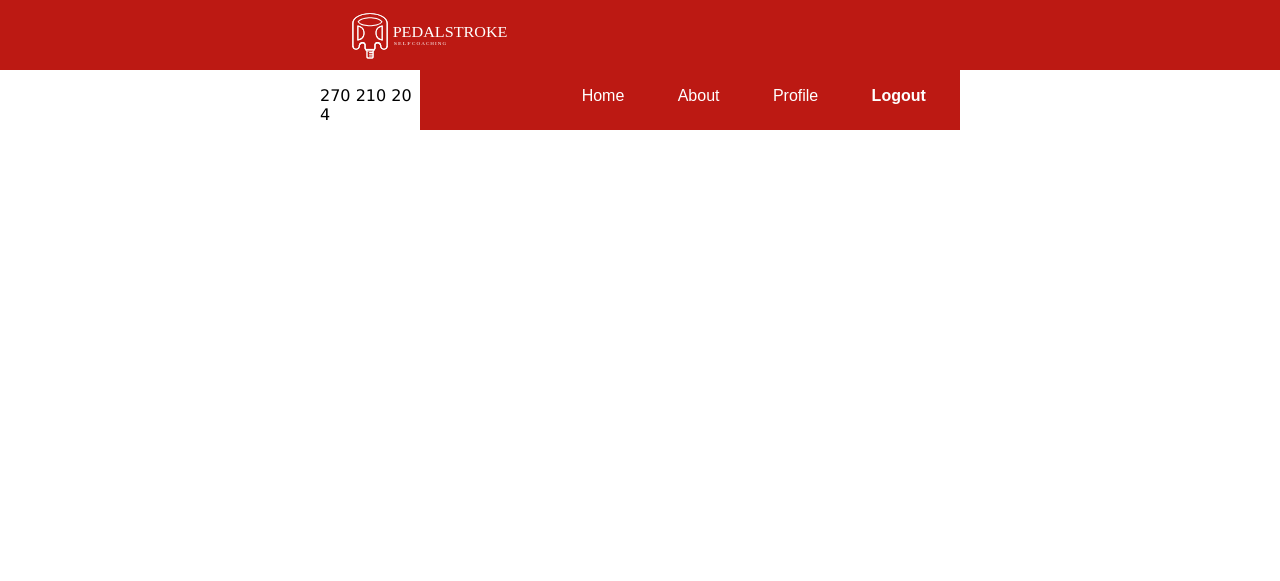
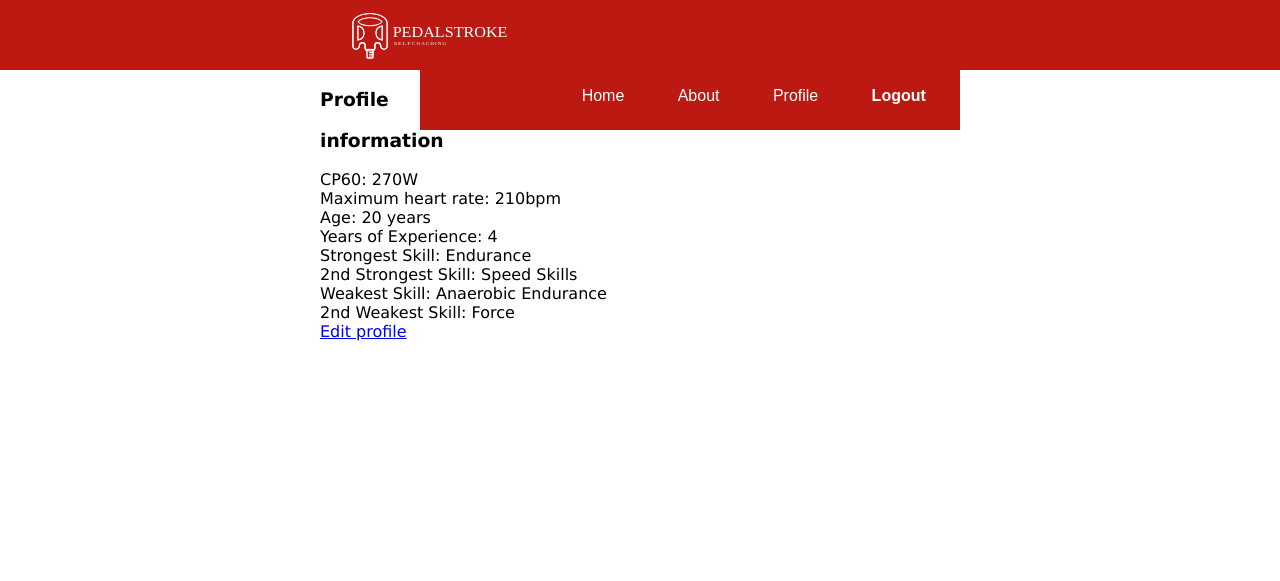
Before and after one commit to bodommer/pedalStroke_django, a Django app: page /plan/9/profile/ in a window 1280 px wide. Shown: the top 581 px of the page. Run offline with Django 3.2, Linux system fonts and the light colour scheme; a user stored in the database is signed in; data comes from the database, SQL or seed files in the repository; both versions use the stored data as it was after the commit; parts of the project's set-up code (start-up, migrations or seed data) failed here and were passed over.

Commit message:
Edit Profile
The user can now check other users' profiles and edit own.

```diff
--- a/plan/model/Profile.py
+++ b/plan/model/Profile.py
@@ -5,12 +5,12 @@ from django.dispatch import receiver
 
 class Profile(models.Model):
     SKILL_CHOICES = (
-        ('endurance', 'Endurance'),
-        ('force', 'Force'),
-        ('speedSkills', 'Speed Skills'),
-        ('eForce', 'Endurance Force'),
-        ('aEndurance', 'Anaerobic Endurance'),
-        ('maxPower', 'Maximum Power')
+        ('Endurance', 'Endurance'),
+        ('Force', 'Force'),
+        ('Speed Skills', 'Speed Skills'),
+        ('Endurance Force', 'Endurance Force'),
+        ('Anaerobic Endurance', 'Anaerobic Endurance'),
+        ('Maximum Power', 'Maximum Power')
     )
 
     user = models.OneToOneField(User, on_delete=models.CASCADE)
@@ -32,6 +32,16 @@ class Profile(models.Model):
     def __str__(self):
         return "{} ({})".format(self.name, self.age)
 
+    def updateData(self, field):
+        self.cp60 = field['cp60']
+        self.maxHR = field['maxHR']
+        self.age = field['age']
+        self.yearsOfExperience = field['yearsOfExperience']
+        self.strong1 = field['strong1']
+        self.strong2 = field['strong2']
+        self.weak1 = field['weak1']
+        self.weak2 = field['weak2']
+
 @receiver(post_save, sender=User)
 def update_user_profile(sender, instance, created, **kwargs):
     if created:
--- a/plan/templates/plan/profile.html
+++ b/plan/templates/plan/profile.html
@@ -1,18 +1,23 @@
 {% extends "plan/base_logged.html" %}
 
 {% block content %}
-	<p>
 	{% if user %}
-		{{ user.profile.cp60 }}
-		{{ user.profile.maxHR }}
-		{{ user.profile.age }}
-		{{ user.profile.yearsOfExperience }}
-		{{ user.profile.Strong1 }}
-		{{ user.profile.Strong2 }}
-		{{ user.profile.Weak1 }}
-		{{ user.profile.Weak2 }}
+		<h3>Profile information</h3>
+		<p>
+		CP60: {{ user.profile.cp60 }}W<br>
+		Maximum heart rate: {{ user.profile.maxHR }}bpm<br>
+		Age: {{ user.profile.age }} years<br>
+		Years of Experience: {{ user.profile.yearsOfExperience }}<br>
+		Strongest Skill: {{ user.profile.strong1 }}<br>
+		2nd Strongest Skill: {{ user.profile.strong2 }}<br>
+		Weakest Skill: {{ user.profile.weak1 }}<br>
+		2nd Weakest Skill: {{ user.profile.weak2 }}<br>
+
+		{% if owner %}
+			<a href="{% url 'plan:profile edit' user.id %}">Edit profile</a>
+		{% endif %}
 	{% else %}
-		Invalid data!
+		<p>Invalid data!
 	{% endif %}
 	</p>
 {% endblock %}
--- a/plan/views.py
+++ b/plan/views.py
@@ -14,7 +14,7 @@ from django.shortcuts import render, redirect
 from django.utils.encoding import force_bytes, force_text
 from django.utils.http import urlsafe_base64_encode, urlsafe_base64_decode
 from django.template.loader import render_to_string
-from plan.forms import SignupForm
+from plan.forms import SignupForm, EditProfileForm
 from plan.tokens import account_activation_token
 from django.contrib.auth import login, authenticate
 from django.contrib.auth.views import logout_then_login
@@ -61,41 +61,55 @@ class UserView(generic.View):
         return render(request, 'plan/login.html', {'form': form})
 
     def sign_up(request):
-        if request.method == 'POST':
-            form = SignupForm(request.POST)
-            if form.is_valid():
-                user = form.save()
-                user.refresh_from_db()
-                user.save()
-                current_site = get_current_site(request)
-                subject = 'Activate Your MySite Account'
-                message = render_to_string('plan/acc_activate_email.html', {
-                    'user':user,
-                    'domain':current_site.domain,
-                    'uid': urlsafe_base64_encode(force_bytes(user.pk)),
-                    'token': account_activation_token.make_token(user),
-                })
-                mail_subject = 'Activate your blog account.'
-                to_email = form.cleaned_data.get('email')
-                email = EmailMessage(mail_subject, message, to=[to_email])
-                email.send()
-                return render(request, 'registration/confirmation_email_sent.html')
-        else:
-            form = SignupForm()
-        return render(request, 'plan/sign_up.html', {'form': form})
+        if request.user.is_authenticated():
+            if request.method == 'POST':
+                form = SignupForm(request.POST)
+                if form.is_valid():
+                    user = form.save()
+                    user.refresh_from_db()
+                    user.save()
+                    current_site = get_current_site(request)
+                    subject = 'Activate Your MySite Account'
+                    message = render_to_string('plan/acc_activate_email.html', {
+                        'user':user,
+                        'domain':current_site.domain,
+                        'uid': urlsafe_base64_encode(force_bytes(user.pk)),
+                        'token': account_activation_token.make_token(user),
+                    })
+                    mail_subject = 'Activate your blog account.'
+                    to_email = form.cleaned_data.get('email')
+                    email = EmailMessage(mail_subject, message, to=[to_email])
+                    email.send()
+                    return render(request, 'registration/confirmation_email_sent.html')
+            else:
+                form = SignupForm()
+            return render(request, 'plan/sign_up.html', {'form': form})
+        messages = ('You are already logged in!',)
+        return render(request, 'default_sites/message_site.html', {'messages': messages})
 
     def profile(request, user_id):
         if request.user.is_authenticated:
-            return render(request, 'plan/profile.html')
+            return render(request, 'plan/profile.html', {'owner': True})
         messages = ('To see the profile, please, log in.',)
         return render(request, 'default_sites/message_site.html', {'messages': messages})
 
     def profileEdit(request, user_id):
         if request.user.is_authenticated:
-            return render(request, 'plan/profile_edit.html')
+            csrf_protect
+            if request.method == 'POST':
+                form = EditProfileForm(request.POST)
+                if form.is_valid():
+                    data = form.cleaned_data
+                    user = User.objects.filter(id=user_id)[0]
+                    user.profile.updateData(data)
+                    user.save()
+                    string = '/plan/' + str(user_id) + '/profile/'
+                    return HttpResponseRedirect(string)
+            else:
+                form = EditProfileForm()
+            return render(request, 'plan/profile_edit.html', {'form': form})
         messages = ('To see the profile, please, log in.',)
         return render(request, 'default_sites/message_site.html', {'messages': messages})
-
 
     def activate(request, uidb64, token):
         try:
@@ -127,7 +141,7 @@ class SeasonView(generic.View):
 
     def season(request, user_id, season_id):
         season = get_object_or_404(Season, pk=season_id)
-        races = Race.objects.filter(season_id = season_id)
+        races = Race.objects.filter(season_id=season_id)
         plans = Plan.objects.filter(season_id=season_id)
         for plan in plans:
             plan.count_load(PlanWeek.objects.filter(plan_id = plan.id).values_list('weeklyHours'))
```
Also changed, not shown: plan/forms.py (+24 -0 lines), plan/templates/plan/profile_edit.html (added, +22 -0 lines), db.sqlite3.
